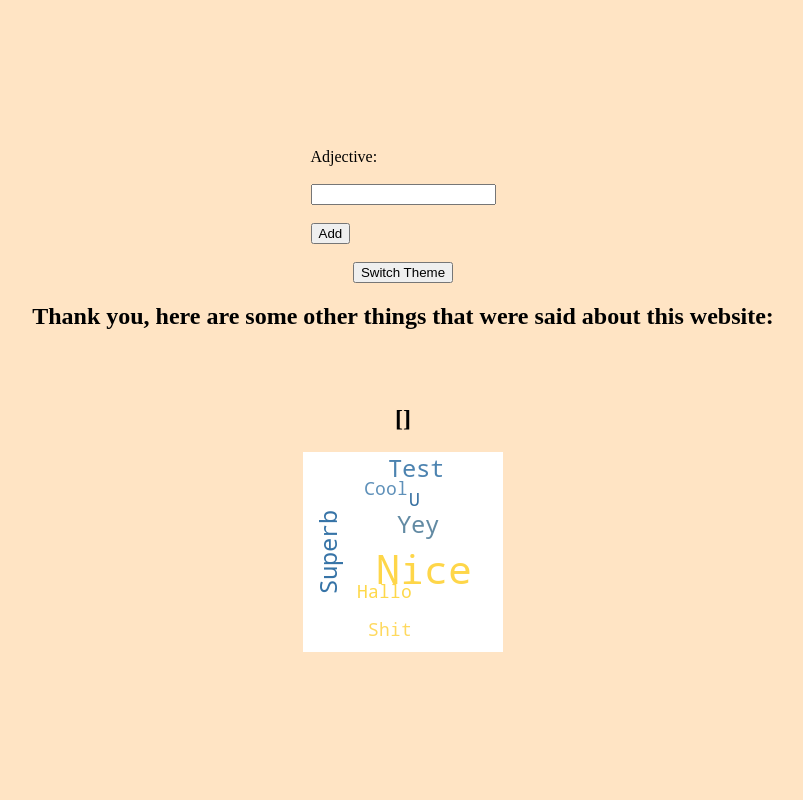
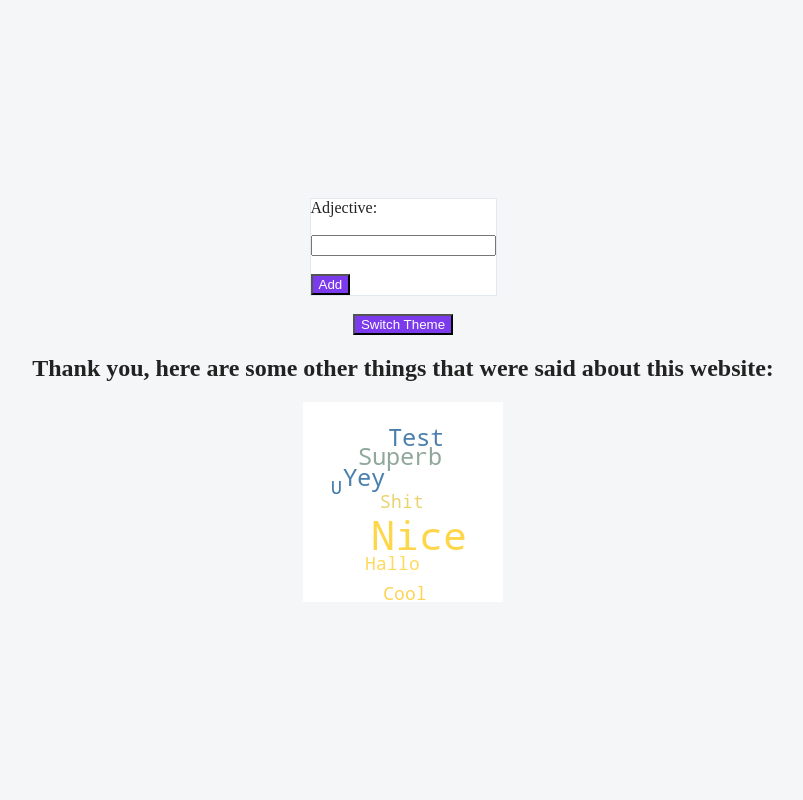
Before and after one commit to MathiasBenoni/mariadb-website, a Flask app: page / in a window 1280 px wide. Shown: the whole page, without its empty margins (237-1040 px from the left). Run offline with Flask 3, Linux system fonts and the light colour scheme; data that the repository does not hold is empty.

Commit message:
Added colorpalette

```diff
--- a/static/lightmode.css
+++ b/static/lightmode.css
@@ -1,6 +1,28 @@
+:root {
+  --bg: #f4f6f8;
+  --surface: #ffffff;
+  --text: #222222;
+  --muted: #666666;
+  --primary: #7c3aed;
+  --primary-hover: #6d28d9;
+  --border: #e2e8f0;
+}
+
 body {
-    background-color: bisque;
+  background-color: var(--bg);
+  color: var(--text);
 }
-.text {
-    color: black;
+
+form {
+  background-color: var(--surface);
+  border: 1px solid var(--border);
 }
+
+button {
+  background-color: var(--primary);
+  color: white;
+}
+
+button:hover {
+  background-color: var(--primary-hover);
+}
--- a/templates/index.html
+++ b/templates/index.html
@@ -29,9 +29,6 @@
     <button onclick="toggleTheme()">Switch Theme</button>
 
       <h2 class="text">Thank you, here are some other things that were said about this website:</h2>
-    <br>
-    <br>
-    <h2 class="text">{{ html_adjective_list }}</h2>
 
     <img id="wordcloud" src="{{ url_for('static', filename='images/cloud_light.png') }}"
       alt="Wordcloud of the adjectives"
```
Also changed, not shown: static/darkmode.css (+26 -4 lines), static/images/cloud_dark.png, static/images/cloud_light.png.
